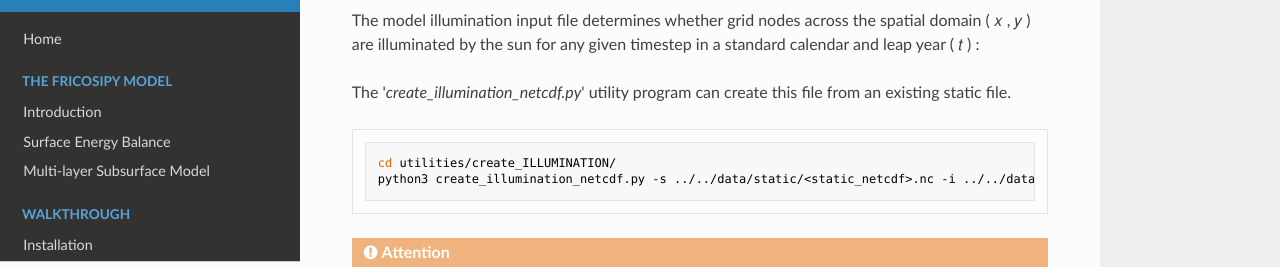
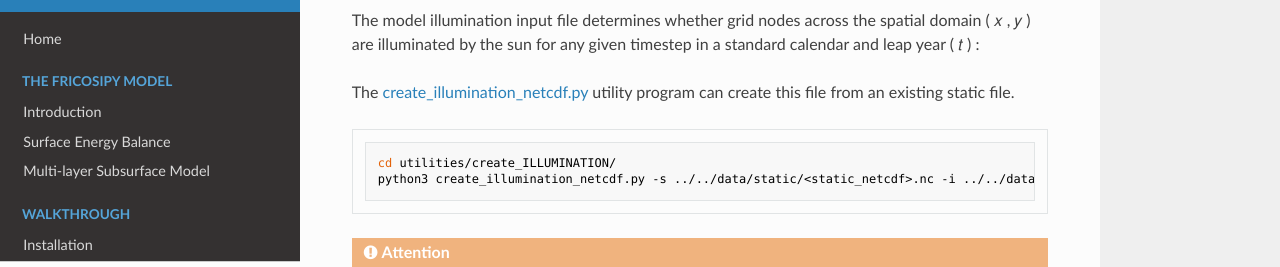
Before and after one commit to MarcusGastaldello/FRICOSIPY, an MkDocs documentation site: the page built from docs/model_input_files.md, in a window 1280 px wide and 900 px high, scrolled down 3115 px. Shown: the part 233-500 px from the top of the window. Built offline with MkDocs 1.6.1, drawn with Linux system fonts in a browser that asks for light colours; nearby versions of some CDN libraries; part of the change alters nothing that is shown.

````diff
--- a/docs/model_input_files.md
+++ b/docs/model_input_files.md
@@ -123,7 +123,7 @@ In *Switzerland*, hourly resolution meteorological data is readily available fro
 
 The model illumination input file determines whether grid nodes across the spatial domain ( 𝑥 , 𝑦 ) are illuminated by the sun for any given timestep in a standard calendar and leap year ( 𝑡 ) :
 
-The '*create_illumination_netcdf.py*' utility program can create this file from an existing static file.
+The [create_illumination_netcdf.py](https://github.com/MarcusGastaldello/FRICOSIPY/tree/main/utilities/utilities/create_ILLUMINATION/create_illumination_netcdf.py) utility program can create this file from an existing static file.
 
 ```python
 cd utilities/create_ILLUMINATION/
````
